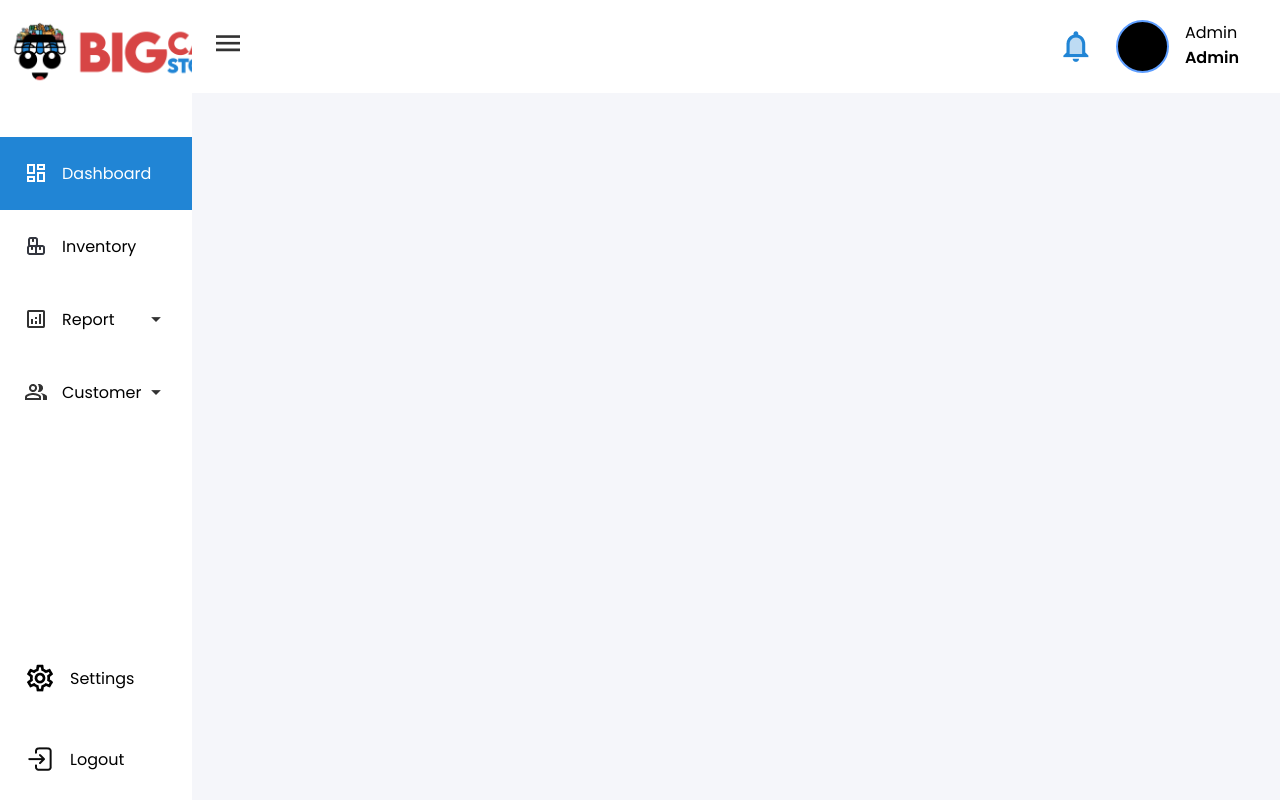
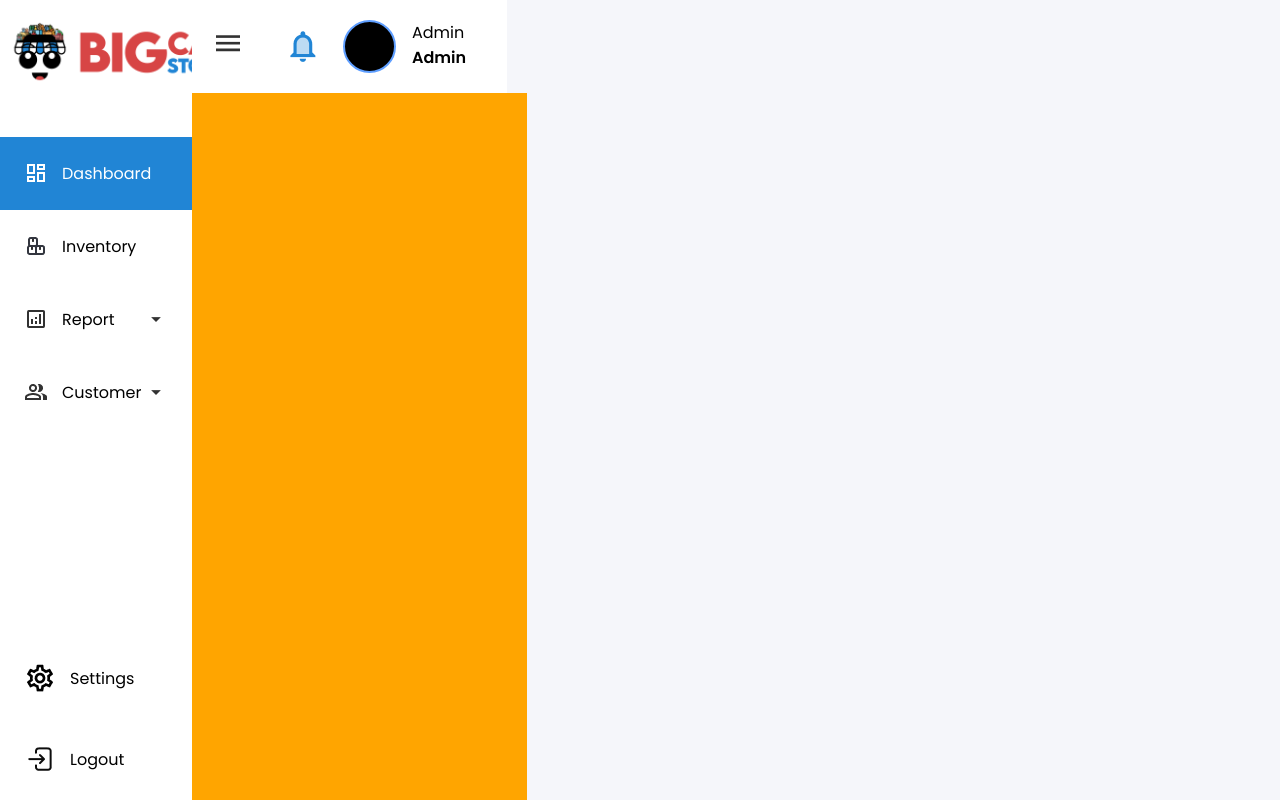
Before and after one commit to junssei/sales_inventory_system, a PHP site: page / in a window 1280 px wide. Run offline with PHP 8.4, Linux system fonts and the light colour scheme; a user stored in the database is signed in; data comes from the database, SQL or seed files in the repository.

Commit message:
remove sidebar fixed, added content

```diff
--- a/public/css/index.css
+++ b/public/css/index.css
@@ -2,9 +2,11 @@
 
 #main{
     width: 100vw;
+    display: flex;
+    min-height: 100vh;
     /* overflow: hidden; */
-    min-height: 100vh;
     position: relative;
+    flex-direction: row;
     background-color: var(--gray2);
 }
 
@@ -13,7 +15,7 @@
     width: 15%;
     display: flex;
     overflow: auto;
-    position: fixed;
+    /* position: fixed; */
     min-height: 100%;
     flex-direction: column;
     justify-content: space-between;
@@ -87,14 +89,15 @@
 /* Main Content */
 #main_content{
     display: flex;
-    margin-left: 15%;
+
     position: relative;
+    flex-direction: column;
+    background-color: aqua;
 }
 
 /* Header */
 #content_header{
     width: 100%;
-    height: 25%;
     padding: 20px;
     display: flex;
     flex-direction: row;
@@ -133,3 +136,11 @@
     text-transform: capitalize;
     font-weight: 600;
 }
+
+/* Content Body */
+#content_body{
+    width: 100%;
+    height: 100%;
+    padding: 30px;
+    background-color: orange;
+}
--- a/public/index.php
+++ b/public/index.php
@@ -13,22 +13,7 @@ include 'process/header.php';
 <div id="main">
     <?php include 'pages/navigation.php' ?>
     <div id="main_content">
-        <header id="content_header">
-            <div class="header_leftside">
-                <img src="_img/icon/default_burger.png" class="icon hamburger">
-            </div>
-            <div class="header_rightside">
-                <img src="_img/icon/default_notification.png" class="icon">
-                <div class="user_profile">
-                    <div class="profile_image"></div>
-                    <div class="profile_name">
-                        <p> <?php echo $row["username"] ?> </p>
-                        <span> <?php echo $row["role"] ?> </span>
-                    </div>
-                </div>
-                <img src="">
-            </div>
-        </header>
+        <?php include 'pages/content_header.php' ?>
         <div id="content_body">
 
         </div>
--- a/public/js/_jsmng.php
+++ b/public/js/_jsmng.php
@@ -10,7 +10,9 @@ if($title == 'Register'){
 }
 
 if($title == 'Dashboard'){
-    // echo '<link rel="stylesheet" href="css/style.css">';
+    echo '<script src="js/index.js"></script>';
 }
 
+echo '<script src="js/main.js"></script>';
+
 ?>
--- /dev/null
+++ b/public/pages/content_header.php
@@ -0,0 +1,16 @@
+<header id="content_header">
+    <div class="header_leftside">
+        <img src="_img/icon/default_burger.png" class="icon hamburger">
+    </div>
+    <div class="header_rightside">
+        <img src="_img/icon/default_notification.png" class="icon">
+        <div class="user_profile">
+            <div class="profile_image"></div>
+            <div class="profile_name">
+                <p> <?php echo $row["username"] ?> </p>
+                <span> <?php echo $row["role"] ?> </span>
+            </div>
+        </div>
+        <img src="">
+    </div>
+</header>
--- a/public/process/registerRequired.php
+++ b/public/process/registerRequired.php
@@ -7,9 +7,11 @@ $specialchar= preg_match("@[^\w]@", $password);
 if(!empty($_POST['firstname'])){
     $_SESSION['regfirstname'] = $firstname;
 }
+
 if(!empty($_POST['lastname'])){
     $_SESSION['reglastname'] = $lastname;
 }
+
 if(!empty($_POST['username'])){
     $_SESSION['regusername'] = $username;
 }
```
Also changed, not shown: public/js/index.js (added).
